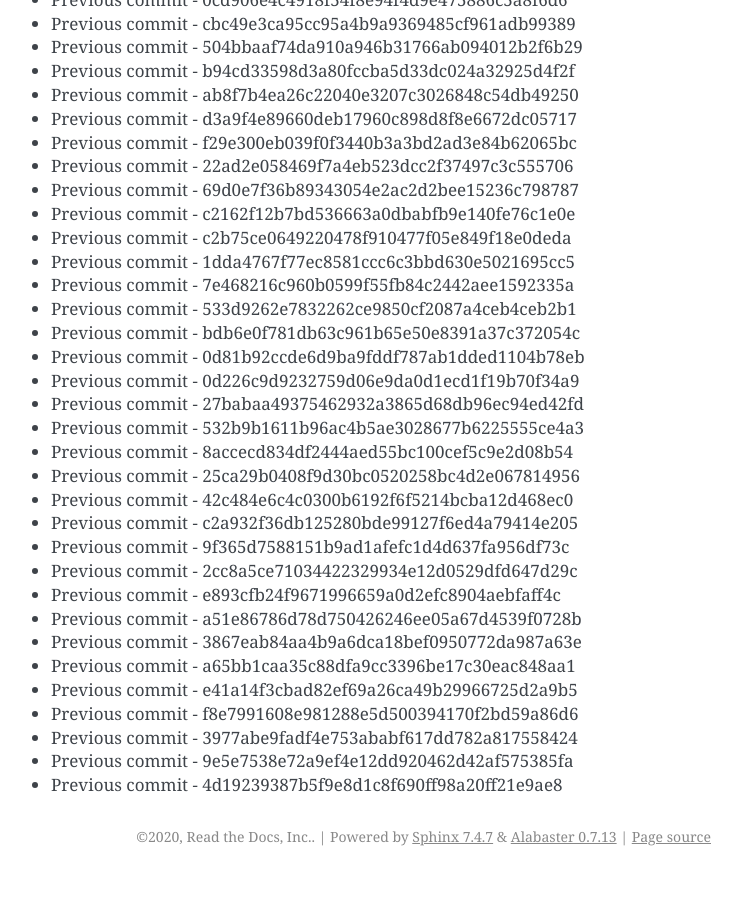
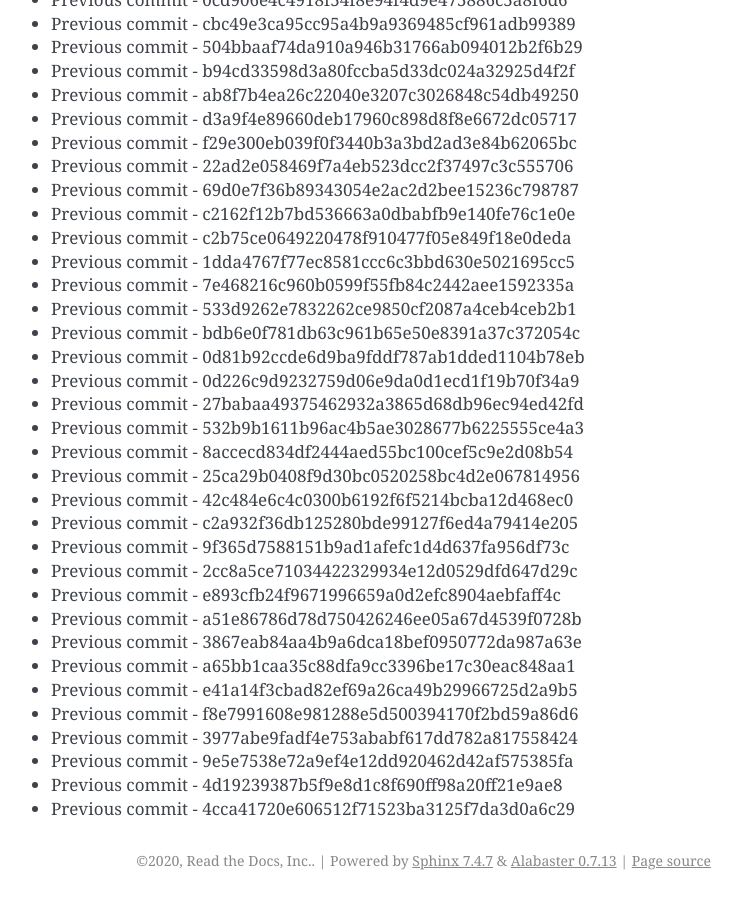
Before and after one commit to readthedocs/rtd-git-stresstest, a Sphinx documentation site: the page built from docs/updates.rst, in a window 1280 px wide and 900 px high, scrolled down 56388 px. Shown: the whole window, without its empty margins (399-1141 px from the left). Built offline with Sphinx 7.4.7, drawn with Linux system fonts in a browser that asks for light colours; before the commit the page ends 57264 px from its top, so only the background shows below that.

Commit message:
Generating commit from previous: 4cca41720e606512f71523ba3125f7da3d0a6c29

```diff
--- a/docs/updates.rst
+++ b/docs/updates.rst
@@ -2401,3 +2401,4 @@ It can be tested for any performance characteristics.
 * Previous commit - 3977abe9fadf4e753ababf617dd782a817558424
 * Previous commit - 9e5e7538e72a9ef4e12dd920462d42af575385fa
 * Previous commit - 4d19239387b5f9e8d1c8f690ff98a20ff21e9ae8
+* Previous commit - 4cca41720e606512f71523ba3125f7da3d0a6c29
```
